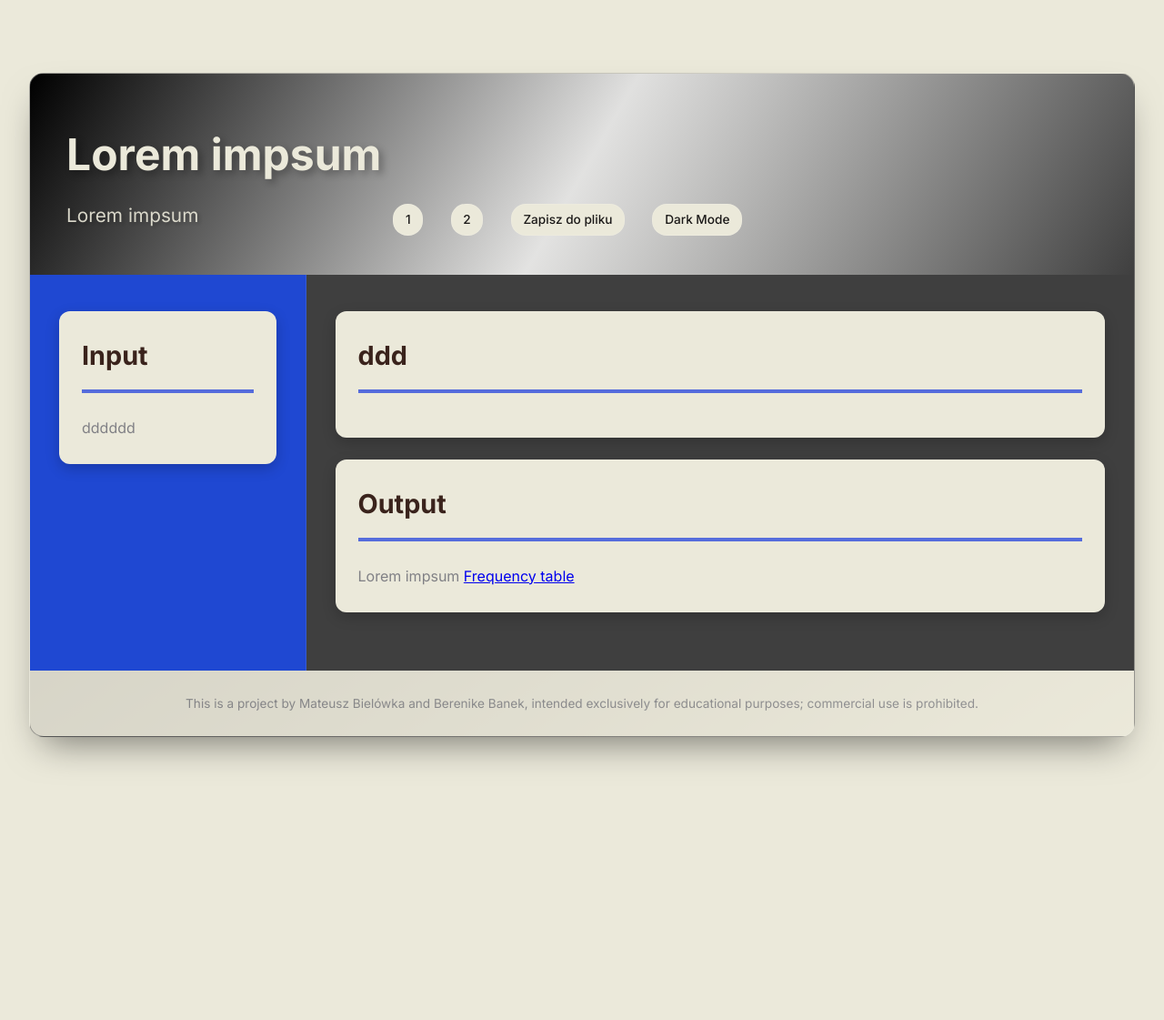
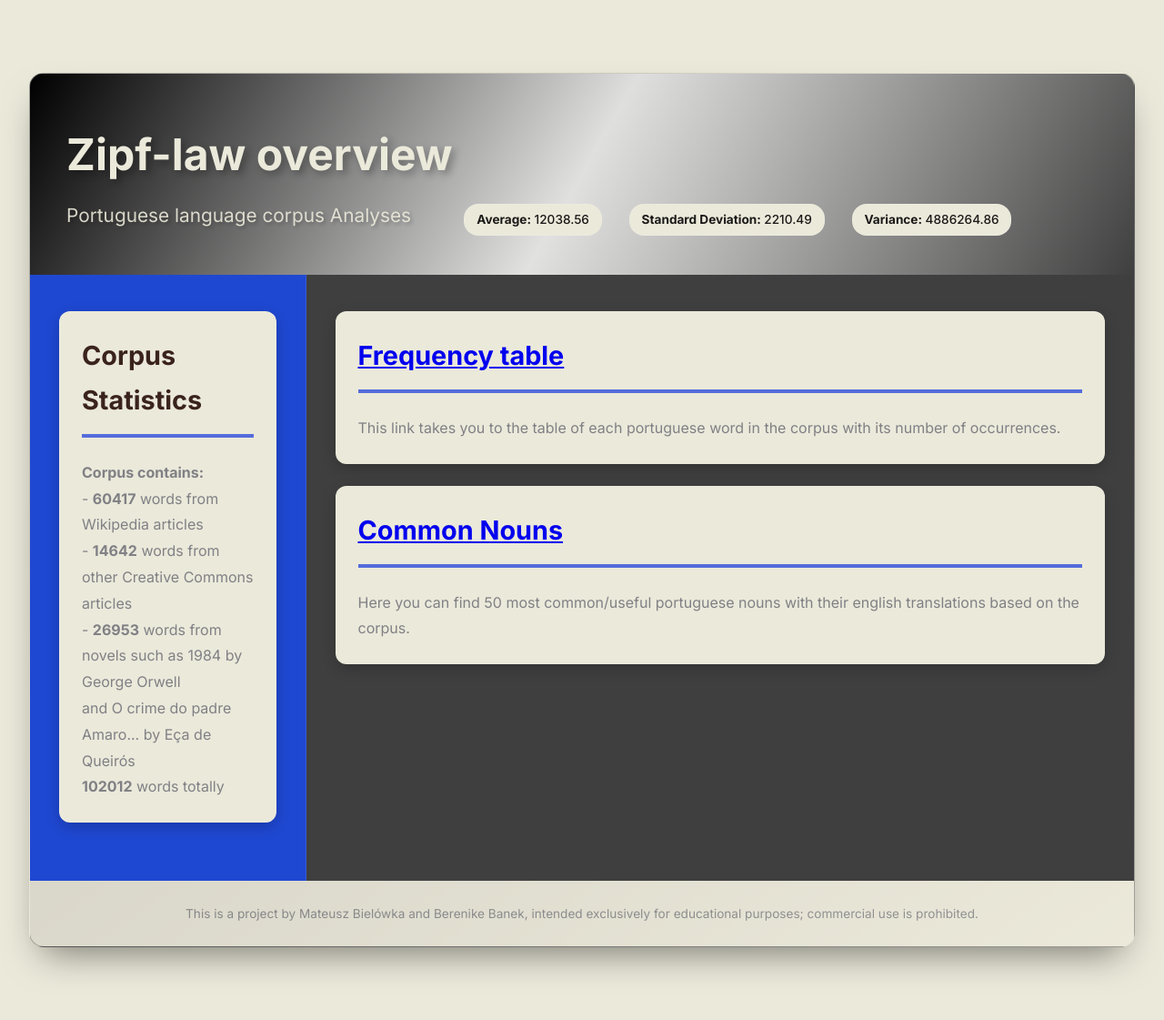
Before and after one commit to YourHumbleNarrator/Zipf-law, a Flask app: page / in a window 1280 px wide. Shown: the whole page at 91% size. Before the commit the page ends 840 px from the top, so only its background shows below. Run offline with Flask 3, Linux system fonts and the light colour scheme.

Commit message:
graphic inmprovements along with corpus statistics

```diff
--- a/app.py
+++ b/app.py
@@ -16,7 +16,7 @@ def frequency_table_page():
     return render_template("frequency_table.html")
 
 @app.route("/common_nouns")
-def common_nouns_view():
+def common_nouns_page():
     return render_template("common_nouns.html")
 
 
@@ -32,5 +32,15 @@ def common_nouns():
     return jsonify(json.loads((RESULTS_PATH / "common_nouns.json").read_text()))
 
 
+@app.route("/api/zipf_stats")
+def zipf_stats():
+    return jsonify(json.loads((RESULTS_PATH / "zipf_stats.json").read_text()))
+
+
+@app.route("/api/corpus_stats")
+def corpus_stats():
+    return jsonify(json.loads((RESULTS_PATH / "folder_sums.json").read_text()))
+
+
 if __name__ == "__main__":
     app.run(debug=True)
--- /dev/null
+++ b/results/folder_sums.json
@@ -0,0 +1,6 @@
+{
+    "articles": 60417,
+    "novels": 26953,
+    "OtherArticles": 14642,
+    "all": 102012
+}
--- /dev/null
+++ b/static/stats.js
@@ -0,0 +1,29 @@
+let data = {};
+let corpusData = {}
+       fetch("/api/zipf_stats")
+          .then(response => response.json())
+          .then(d => { data = d; loadStats(); });
+
+       fetch("/api/corpus_stats")
+          .then(response => response.json())
+          .then(d => { corpusData = d; loadCorpusStats(); });
+function loadStats() {
+      let button = document.getElementById("average-btn")
+      button.innerHTML = `<b>Average:</b> ${data.average.toFixed(2)}`;
+      button = document.getElementById("stddev-btn")
+      button.innerHTML = `<b>Standard Deviation:</b> ${data.stddev.toFixed(2)}`;
+      button = document.getElementById("variance-btn")
+      button.innerHTML = `<b>Variance:</b> ${data.variance.toFixed(2)}`;
+    }
+function loadCorpusStats() {
+      let paragraph = document.getElementById("corpus_stats")
+      paragraph.innerHTML =
+          `<b>Corpus contains: </b></br>
+          - <b>${corpusData.articles}</b> words from Wikipedia articles </br>
+          - <b>${corpusData.OtherArticles}</b> words from other Creative Commons articles </br>
+          - <b>${corpusData.novels}</b> words from novels such as 1984 by George Orwell </br> and O crime do padre Amaro... by Eça de Queirós </br>
+          <b>${corpusData.all}</b> words totally`
+
+
+
+    }
--- a/static/styles.css
+++ b/static/styles.css
@@ -331,6 +331,24 @@ body {
     box-shadow: 0 5px 10px rgba(0, 0, 0, 0.3), 0 0 8px var(--glow-color);
 }
 
+    table {
+      border-collapse: collapse;
+      width: 50%;
+      background: var(--primary-deep);
+      box-shadow: 0 0 10px var(--text-dark);
+    }
+    th, td {
+      padding: 10px 15px;
+      border: 1px solid #ccc;
+      text-align: left;
+    }
+    th {
+      background: var(--secondary-accent);
+      color: white;
+    }
+
+
+
 /* --- Footer --- */
 .footer {
     text-align: center;
--- a/templates/frequency_table.html
+++ b/templates/frequency_table.html
@@ -3,11 +3,10 @@
 <head>
   <meta charset="UTF-8">
   <title>Frequency Table</title>
-  <style>
-  </style>
+  <link rel="stylesheet" href="{{ url_for('static', filename='styles.css') }}">
 </head>
 <body>
-  <h1>Common Nouns Frequency Table</h1>
+  <h1>Common Portuguese Words Frequency Table</h1>
   <table id="freq-table">
     <thead>
       <tr>
--- a/templates/index.html
+++ b/templates/index.html
@@ -3,7 +3,7 @@
 <head>
     <meta charset="UTF-8">
     <meta name="viewport" content="width=device-width, initial-scale=1.0">
-    <title>Kompilator języka Giava do C</title>
+    <title>Portuguese language corpus Analyses</title>
     <link rel="stylesheet" href="https://cdnjs.cloudflare.com/ajax/libs/codemirror/5.65.12/codemirror.min.css">
     <link rel="stylesheet" href="{{ url_for('static', filename='styles.css') }}">
 </head>
@@ -12,15 +12,14 @@
     <div class="container">
         <header class="header">
             <div class="header-text">
-                <h1>Lorem impsum</h1>
-                <p>Lorem impsum</p>
+                <h1>Zipf-law overview</h1>
+                <p>Portuguese language corpus Analyses</p>
             </div>
-            <div class="header-buttons">
-                <span class="skill-tag" id="compile-btn">1</span>
-                <span class="skill-tag" id="load-btn">2</span>
-                <input type="file" id="file-input" style="display:none" accept=".txt,.giava,.java,.c"/>
-                <span class="skill-tag" id="save-btn">Zapisz do pliku</span>
-                <span class="skill-tag" id="white-mode">Dark Mode</span>
+            <div class="header-buttons" id="data-buttons">
+                <span class="skill-tag" id="average-btn"></span>
+                <span class="skill-tag" id="stddev-btn"></span>
+                <span class="skill-tag" id="variance-btn"></span>
+
             </div>
         </header>
 
@@ -28,26 +27,24 @@
 
             <aside class="sidebar">
                 <section class="main-section card fade-in" id="section0">
-                    <h2>Input</h2>
-                    <p>
-                        dddddd
-                    </p>
+                    <h2>Corpus Statistics</h2>
+                    <p id="corpus_stats">Corpus contains:</p>
                 </section>
             </aside>
 
             <main class="main-column">
                 <section class="main-section card fade-in" id="section1">
-                    <h2>ddd</h2>
-                    <pre id="messages"></pre>
+                    <h2><a href="/frequency_table">Frequency table</a></h2>
+                    <p>
+                         This link takes you to the table of each portuguese word in the corpus with its number of occurrences.
+                    </p>
                 </section>
 
                 <section class="main-section card fade-in" id="section2">
-                    <h2>Output</h2>
+                    <h2><a href="/common_nouns">Common Nouns</a></h2>
                     <p>
-                        Lorem impsum
-                        <a href="/frequency_table">Frequency table</a>
+                        Here you can find 50 most common/useful portuguese nouns with their english translations based on the corpus.
                     </p>
-                    <pre id="output"></pre>
                 </section>
             </main>
         </div>
@@ -60,7 +57,7 @@
 
 <!--Skrypty:-->
 
-    <script src="{{ url_for('static', filename='mylang.js') }}"></script>
+    <script src="{{ url_for('static', filename='stats.js') }}"></script>
 
 
 
```
Also changed, not shown: results/common_nouns.json (+29 -29 lines), templates/common_nouns.html (+38 -0 lines), zipf_calculations.py (+11 -6 lines), results/frequency_table.json, results/useful_words.json, static/mylang.js (deleted).
